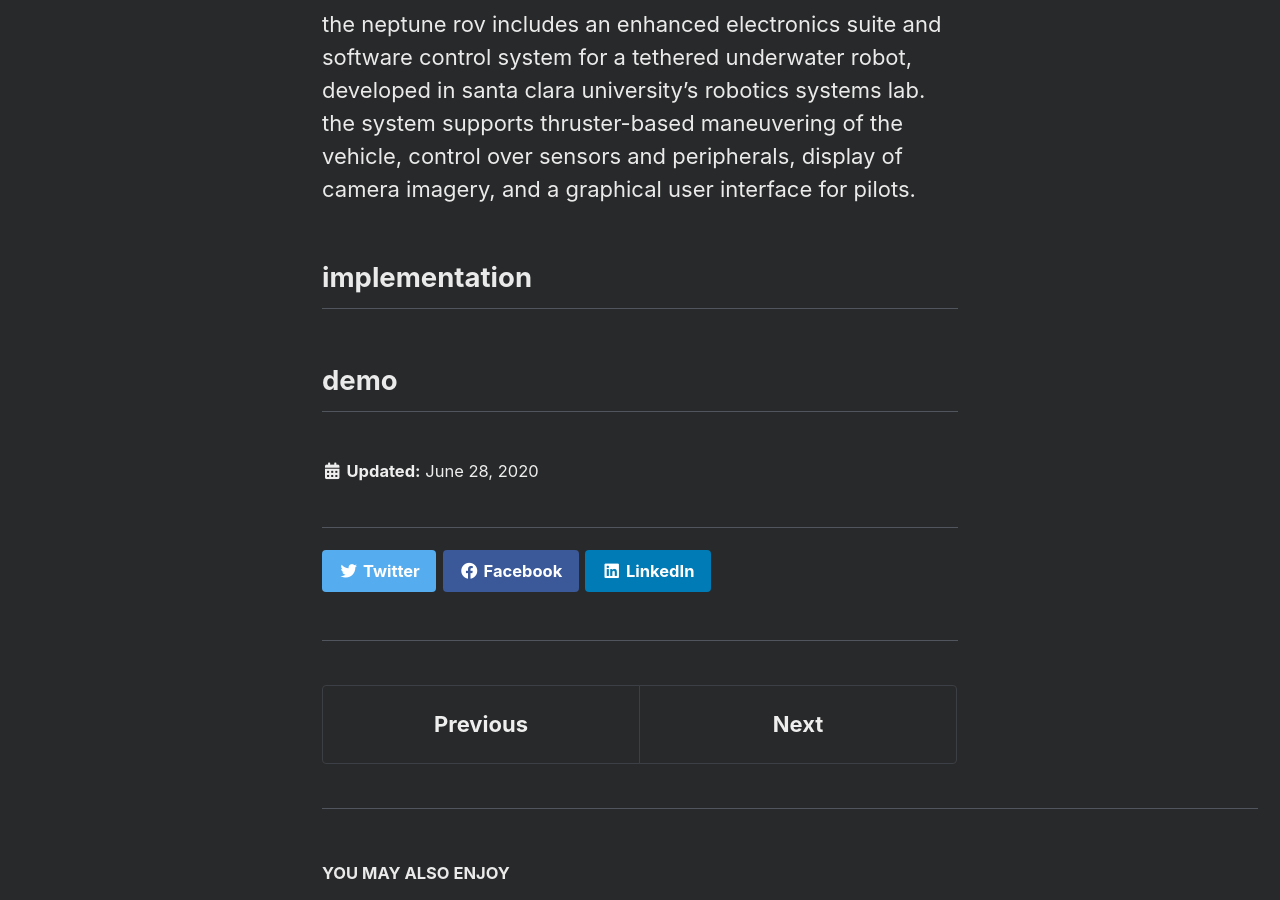
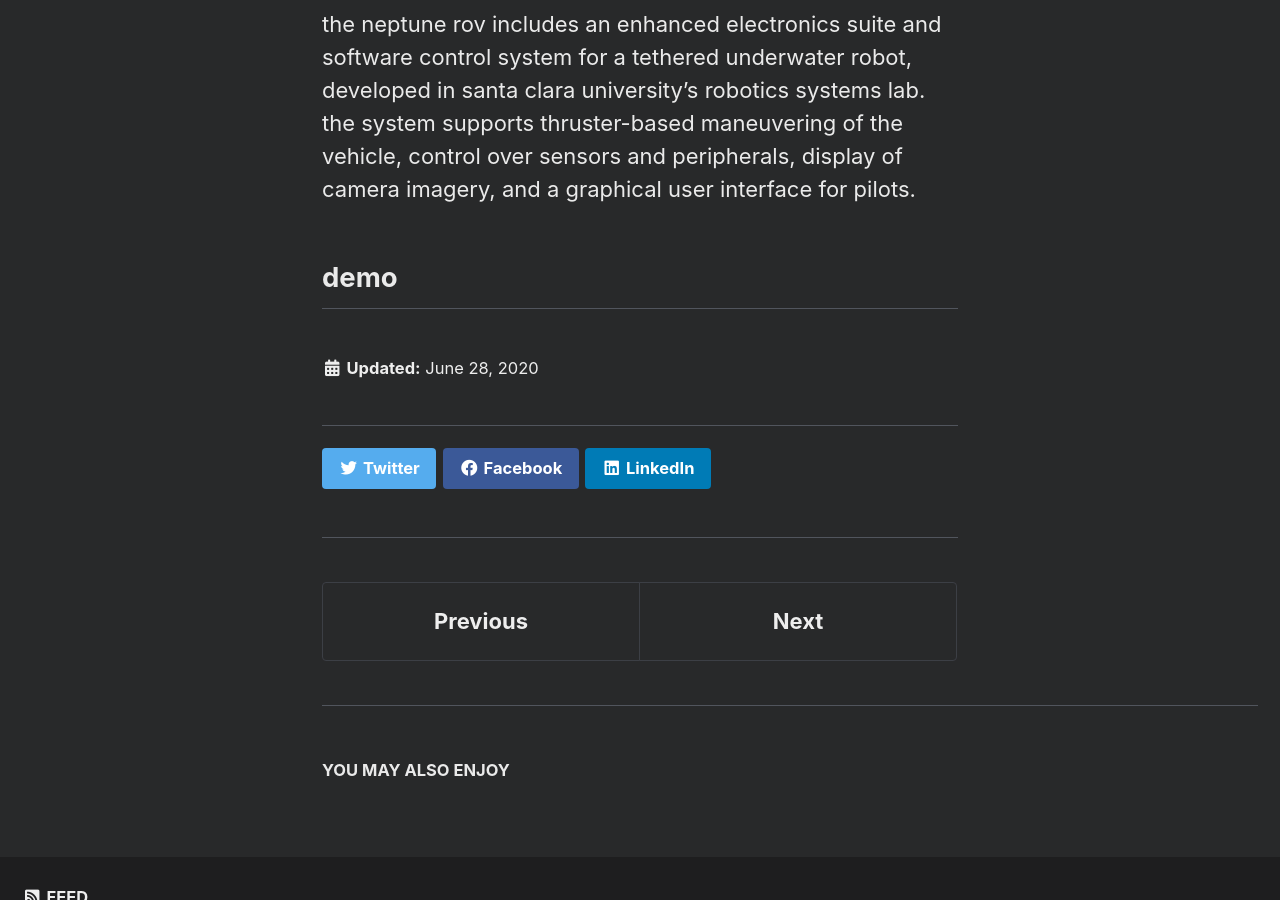
Before and after one commit to chrislayco/chrislayco.github.io, a Jekyll site: the page built from _projects/neptune.md, in a window 1280 px wide and 900 px high, scrolled down 483 px. Built offline with Jekyll 4.4.1, drawn with Linux system fonts in a browser that asks for light colours; cached includes are drawn as plain includes.

Commit message:
text fixes

```diff
--- a/_projects/neptune.md
+++ b/_projects/neptune.md
@@ -23,6 +23,6 @@ citation:
 
 the neptune rov includes an enhanced electronics suite and software control system for a tethered underwater robot, developed in santa clara university's robotics systems lab. the system supports thruster-based maneuvering of the vehicle, control over sensors and peripherals, display of camera imagery, and a graphical user interface for pilots.
 
-## implementation
+<!-- ## implementation -->
 
 ## demo
```
Also changed, not shown: _projects/art_boids.md (+1 -1 lines).
